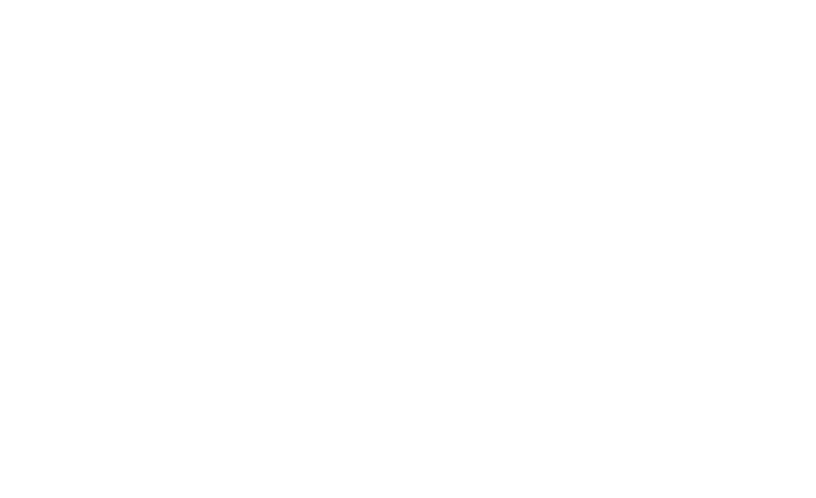
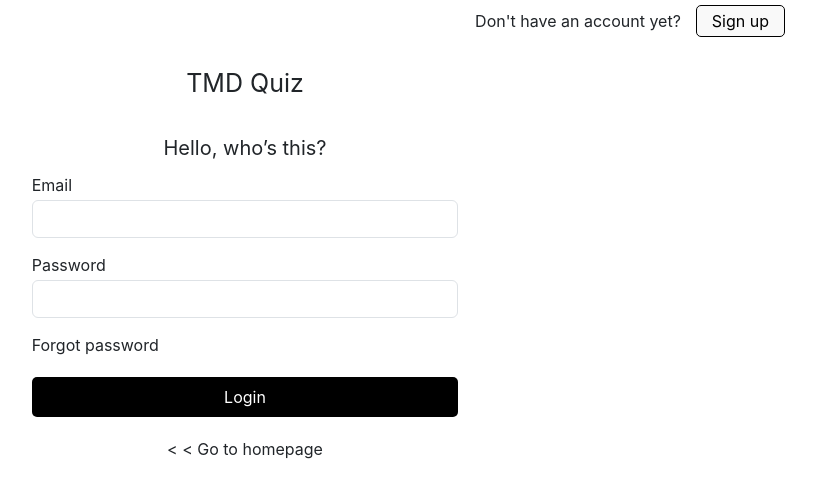
Before and after one commit to minhdang0911/React-Manage-Quiz, a React (Create React App) app in the folder Front-end/: page /login in a window 1280 px wide. Before the commit this address had no page. Shown: the top 498 px of the page, without its empty margins (395-1211 px from the left). Built offline with nearby package versions, Linux system fonts and the light colour scheme.

Commit message:
Integrate login API to implement login functionality

```diff
--- /dev/null
+++ b/Front-end/src/Layout.jsx
@@ -0,0 +1,43 @@
+import { BrowserRouter, Route, Routes } from 'react-router-dom';
+import User from './components/User/User';
+import Admin from './components/Admin/Admin';
+import HomePage from './components/Home/HomePage';
+import ManageUser from './components/Admin/Content/ManageUser';
+import Dashboard from './components/Admin/Content/Dasboard';
+import Login from './components/Auth/Login';
+import App from './App';
+import { ToastContainer, toast } from 'react-toastify';
+import 'react-toastify/dist/ReactToastify.css';
+const Layout = (props) => {
+    return (
+        <>
+            <Routes>
+                <Route path="/" element={<App />}>
+                    <Route index element={<HomePage />} />
+                    <Route path="/users" element={<User />} />
+                </Route>
+                <Route path="admins" element={<Admin />}>
+                    <Route index element={<Dashboard />} />
+                    <Route path="manage-users" element={<ManageUser />} />
+                </Route>
+
+                <Route path="/login" element={<Login />} />
+            </Routes>
+            <ToastContainer
+                position="top-right"
+                autoClose={5000}
+                hideProgressBar={false}
+                newestOnTop={false}
+                closeOnClick
+                rtl={false}
+                pauseOnFocusLoss
+                draggable
+                pauseOnHover
+                theme="light"
+            />{' '}
+            <ToastContainer />
+        </>
+    );
+};
+
+export default Layout;
--- a/Front-end/src/components/Admin/Admin.jsx
+++ b/Front-end/src/components/Admin/Admin.jsx
@@ -3,8 +3,6 @@
 import { FaBars } from 'react-icons/fa';
 import { useState } from 'react';
 import { Outlet } from 'react-router-dom';
-import { ToastContainer, toast } from 'react-toastify';
-import 'react-toastify/dist/ReactToastify.css';
 
 const Admin = (props) => {
     const [collapsed, setCollapsed] = useState(false);
@@ -22,20 +20,6 @@
                     <Outlet />
                 </div>
             </div>
-            <ToastContainer
-                position="top-right"
-                autoClose={5000}
-                hideProgressBar={false}
-                newestOnTop={false}
-                closeOnClick
-                rtl={false}
-                pauseOnFocusLoss
-                draggable
-                pauseOnHover
-                theme="light"
-            />
-
-            <ToastContainer />
         </div>
     );
 };
--- /dev/null
+++ b/Front-end/src/components/Auth/Login.jsx
@@ -0,0 +1,75 @@
+import { useState } from 'react';
+import './Login.scss';
+import { useNavigate } from 'react-router-dom';
+import { postLogin } from '../../services/apiServices';
+import { toast } from 'react-toastify';
+const Login = (props) => {
+    const [email, setEmail] = useState('');
+    const [password, setPassword] = useState('');
+    const navigate = useNavigate();
+
+    const handleLogin = async () => {
+        //validate
+
+        //submit api
+        let res = await postLogin(email, password);
+
+        if (res && res.EC === 0) {
+            toast.success(res.EM);
+            navigate('/');
+        }
+
+        if (res && +res.EC !== 0) {
+            toast.error(res.EM);
+        }
+    };
+    return (
+        <div className="login-container">
+            <div className="header">
+                <span>Don't have an account yet?</span>
+                <button>Sign up</button>
+            </div>
+            <div className="title col-4 mx-auto">TMD Quiz</div>
+            <div className="welcome col-4 mx-auto">Hello, who’s this?</div>
+            <div className="content-form col-4 mx-auto">
+                <div className="form-group">
+                    <label>Email</label>
+                    <input
+                        type="email"
+                        className="form-control"
+                        value={email}
+                        onChange={(event) => setEmail(event.target.value)}
+                    />
+                </div>
+                <div className="form-group">
+                    <label>Password</label>
+                    <input
+                        type="password"
+                        className="form-control"
+                        value={password}
+                        onChange={(event) => setPassword(event.target.value)}
+                    />
+                </div>
+                <span className="forgot-password">Forgot password</span>
+                <div>
+                    <button className="btn-submit" onClick={() => handleLogin()}>
+                        Login
+                    </button>
+                    <div className=" text-center">
+                        <span
+                            className="back"
+                            onClick={() => {
+                                navigate('/');
+                            }}
+                        >
+                            {' '}
+                            &#60; &#60; Go to homepage
+                        </span>
+                    </div>
+                </div>
+            </div>
+        </div>
+    );
+};
+
+export default Login;
--- /dev/null
+++ b/Front-end/src/components/Auth/Login.scss
@@ -0,0 +1,51 @@
+.login-container {
+    .header {
+        height: 45px;
+        text-align: right;
+
+        padding: 5px 100px 0 100px;
+        button {
+            padding: 3px 15px;
+            margin-left: 15px;
+            border-radius: 5px;
+            background: #f9f9f9;
+            border: 1px solid;
+            &:hover {
+                background: white;
+            }
+        }
+    }
+
+    .title {
+        font-size: 25px;
+        padding: 20px 0;
+        text-align: center;
+    }
+
+    .welcome {
+        font-size: 20px;
+        padding: 10px 0;
+        text-align: center;
+    }
+
+    .content-form {
+        input {
+            margin-bottom: 15px;
+            margin-top: 3px;
+        }
+
+        button {
+            width: 100%;
+            height: 40px;
+            border: none;
+            border-radius: 5px;
+            margin: 20px 0;
+            color: white;
+            background-color: black;
+        }
+
+        .back {
+            cursor: pointer;
+        }
+    }
+}
--- a/Front-end/src/components/Headers/Header.jsx
+++ b/Front-end/src/components/Headers/Header.jsx
@@ -2,9 +2,13 @@
 import Nav from 'react-bootstrap/Nav';
 import Navbar from 'react-bootstrap/Navbar';
 import NavDropdown from 'react-bootstrap/NavDropdown';
-import { NavLink } from 'react-router-dom';
+import { NavLink, useNavigate } from 'react-router-dom';
 
 const Header = () => {
+    const navigate = useNavigate();
+    const handleLogin = () => {
+        navigate('/login');
+    };
     return (
         <Navbar expand="lg" className="bg-body-tertiary">
             <Container>
@@ -26,7 +30,9 @@
                         </NavLink>
                     </Nav>
                     <Nav>
-                        <button className="btn-login">Đăng nhập</button>
+                        <button className="btn-login" onClick={() => handleLogin()}>
+                            Đăng nhập
+                        </button>
                         <button className="btn-signup">Đăng ký</button>
                         {/* <NavDropdown title="Người dùng" id="basic-nav-dropdown">
                             <NavDropdown.Item>Đăng nhập </NavDropdown.Item>
--- a/Front-end/src/index.js
+++ b/Front-end/src/index.js
@@ -1,32 +1,19 @@
 import React from 'react';
 import ReactDOM from 'react-dom/client';
-import App from './App';
+
 import reportWebVitals from './reportWebVitals';
 import { Provider } from 'react-redux';
 import store from './redux/store';
 import 'bootstrap/dist/css/bootstrap.min.css';
 import { BrowserRouter, Route, Routes } from 'react-router-dom';
-import User from './components/User/User';
-import Admin from './components/Admin/Admin';
-import HomePage from './components/Home/HomePage';
-import ManageUser from './components/Admin/Content/ManageUser';
-import Dashboard from './components/Admin/Content/Dasboard';
+import Layout from './Layout';
 
 const root = ReactDOM.createRoot(document.getElementById('root'));
 root.render(
     <Provider store={store}>
         <React.StrictMode>
             <BrowserRouter>
-                <Routes>
-                    <Route path="/" element={<App />}>
-                        <Route index element={<HomePage />} />
-                        <Route path="/users" element={<User />} />
-                    </Route>
-                    <Route path="admins" element={<Admin />}>
-                        <Route index element={<Dashboard />} />
-                        <Route path="manage-users" element={<ManageUser />} />
-                    </Route>
-                </Routes>
+                <Layout />
             </BrowserRouter>
         </React.StrictMode>
     </Provider>,
--- a/Front-end/src/services/apiServices.js
+++ b/Front-end/src/services/apiServices.js
@@ -30,4 +30,8 @@
 const GetUSerWithPaginate = (page, limit) => {
     return axios.get(`api/v1/participant?page=${page}&limit=${limit}`);
 };
-export { postCreateNewUser, getAllUser, putUpdateUser, DeleteUser, GetUSerWithPaginate };
+
+const postLogin = (userEmail, userPassword) => {
+    return axios.post(`api/v1/login`, { email: userEmail, password: userPassword });
+};
+export { postCreateNewUser, getAllUser, putUpdateUser, DeleteUser, GetUSerWithPaginate, postLogin };
```
